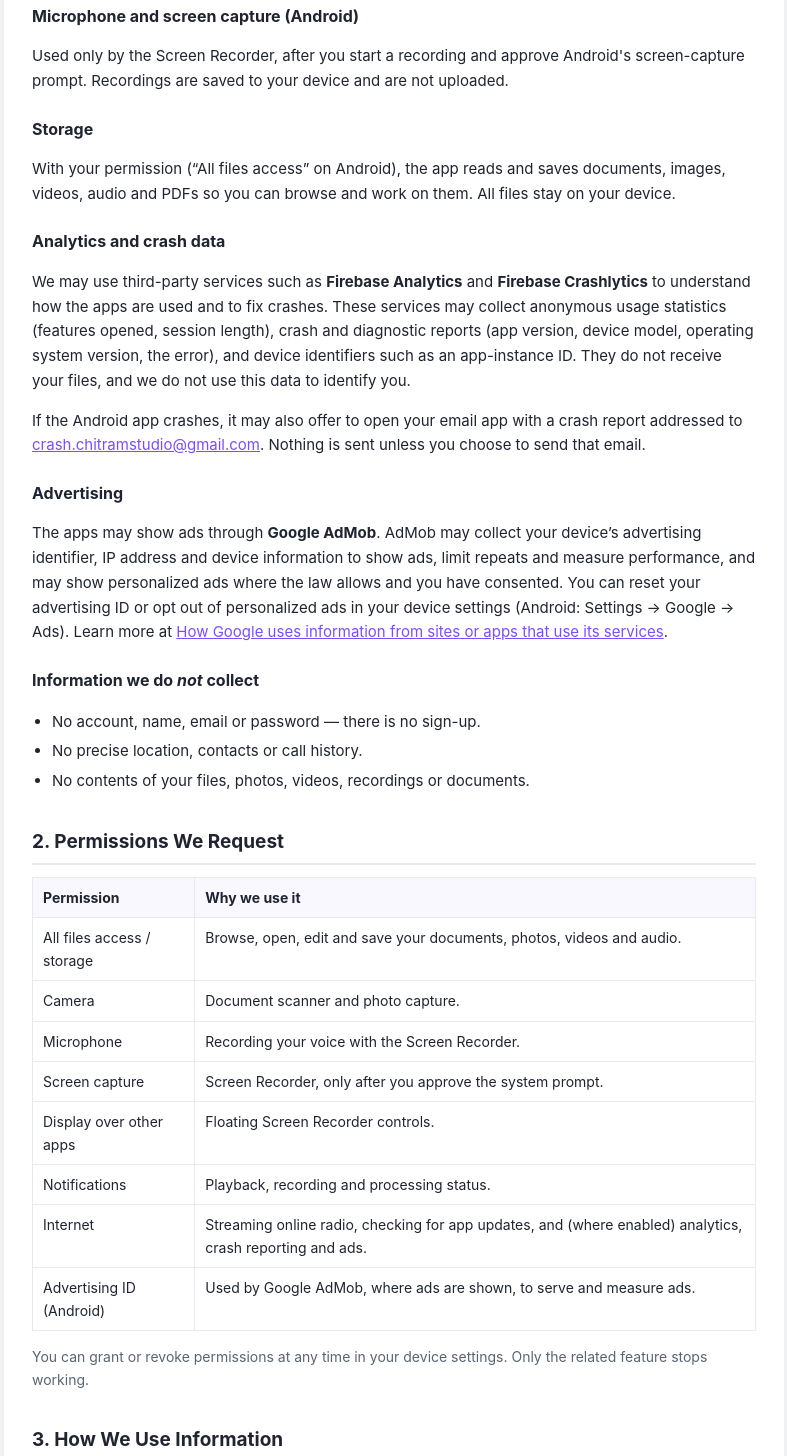
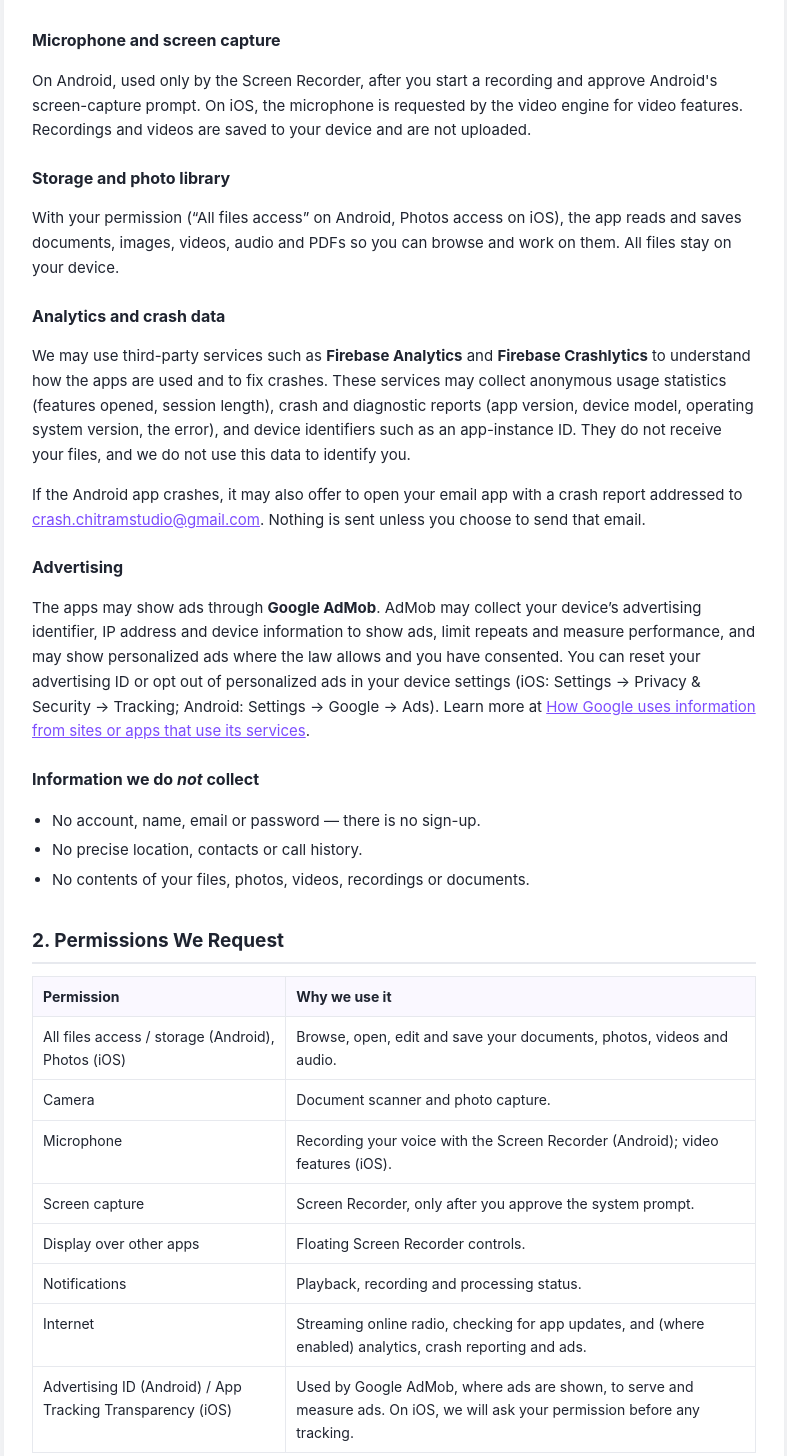
Before and after one commit to swarjun/chitramstudio, a plain HTML site: page privacy-policy.html in a window 1280 px wide. Shown: the part 810-2266 px from the top of the page, without its empty margins (246-1033 px from the left). Drawn offline with Linux system fonts and the light colour scheme.

Commit message:
Update privacy policy to include iOS app details

```diff
--- a/privacy-policy.html
+++ b/privacy-policy.html
@@ -1,6 +1,6 @@
 <!DOCTYPE html>
 <!--
-  Chitram Studio — Privacy Policy (covers the Android and Windows apps)
+  Chitram Studio — Privacy Policy (covers the Android, iOS and Windows apps)
 
   CANONICAL SOURCE: this file, in the Kotlin/Android project
     ChitramStudioNew/docs/privacy-policy.html
@@ -8,12 +8,12 @@
 
   HOSTED AT (GitHub Pages, repo swarjun/chitramstudio):
     https://swarjun.github.io/chitramstudio/privacy-policy.html
-  That URL is the one entered in Google Play Console. Do not edit the copies in
+  That URL is the one entered in Google Play Console and App Store Connect. Do not edit the copies in
   swarjun/chitramstudio or in the Flutter project (chitram-studio-windows/docs) directly.
 
   History: rewritten 2026-11-25 from the January 2026 blog post
-  (chitramstudio.blogspot.com/2026/01/privacy-policy-for-chitram-studio-last.html),
-  2026-11-25: deliberately discloses Firebase Analytics, Crashlytics and AdMob as "may use", so the
+  (chitramstudio.blogspot.com/2026/01/privacy-policy-for-chitram-studio-last.html).
+  It deliberately discloses Firebase Analytics, Crashlytics and AdMob as "may use", so the
   page stays valid if they are enabled later. As of this date neither app includes them. The Play Data
   safety form must still match what the shipped build actually collects.
 -->
@@ -64,7 +64,8 @@
       <p>
         Chitram Studio (&ldquo;we&rdquo;, &ldquo;our&rdquo;, &ldquo;us&rdquo;) is developed and operated by
         <strong>Swarjun Tech</strong>. This Privacy Policy explains how we handle information when you use
-        the Chitram Studio apps for Android (<code>com.chitramstudio.toolbox</code>) and Windows.
+        the Chitram Studio apps for Android (<code>com.chitramstudio.toolbox</code>), iPhone and iPad
+        (&ldquo;Chitram Studio - Media Tools&rdquo; on the App Store) and Windows.
         Your use is also subject to our <a href="terms-of-service.html">Terms of Service</a>.
       </p>
       <div class="callout">
@@ -86,15 +87,17 @@
         Used to capture photos and scan documents into PDFs. Images are processed on your device; we do
         not collect or store camera data.
       </p>
-      <h3>Microphone and screen capture (Android)</h3>
+      <h3>Microphone and screen capture</h3>
       <p>
-        Used only by the Screen Recorder, after you start a recording and approve Android's screen-capture
-        prompt. Recordings are saved to your device and are not uploaded.
+        On Android, used only by the Screen Recorder, after you start a recording and approve Android's
+        screen-capture prompt. On iOS, the microphone is requested by the video engine for video features.
+        Recordings and videos are saved to your device and are not uploaded.
       </p>
-      <h3>Storage</h3>
+      <h3>Storage and photo library</h3>
       <p>
-        With your permission (&ldquo;All files access&rdquo; on Android), the app reads and saves documents,
-        images, videos, audio and PDFs so you can browse and work on them. All files stay on your device.
+        With your permission (&ldquo;All files access&rdquo; on Android, Photos access on iOS), the app reads
+        and saves documents, images, videos, audio and PDFs so you can browse and work on them. All files stay
+        on your device.
       </p>
       <h3>Analytics and crash data</h3>
       <p>
@@ -115,7 +118,7 @@
         The apps may show ads through <strong>Google AdMob</strong>. AdMob may collect your device&rsquo;s
         advertising identifier, IP address and device information to show ads, limit repeats and measure
         performance, and may show personalized ads where the law allows and you have consented. You can reset
-        your advertising ID or opt out of personalized ads in your device settings (Android: Settings &rarr;
+        your advertising ID or opt out of personalized ads in your device settings (iOS: Settings &rarr; Privacy &amp; Security &rarr; Tracking; Android: Settings &rarr;
         Google &rarr; Ads). Learn more at
         <a href="https://policies.google.com/technologies/ads">How Google uses information from sites or apps that use its services</a>.
       </p>
@@ -129,14 +132,14 @@
       <h2>2. Permissions We Request</h2>
       <table>
         <tr><th>Permission</th><th>Why we use it</th></tr>
-        <tr><td>All files access / storage</td><td>Browse, open, edit and save your documents, photos, videos and audio.</td></tr>
+        <tr><td>All files access / storage (Android), Photos (iOS)</td><td>Browse, open, edit and save your documents, photos, videos and audio.</td></tr>
         <tr><td>Camera</td><td>Document scanner and photo capture.</td></tr>
-        <tr><td>Microphone</td><td>Recording your voice with the Screen Recorder.</td></tr>
+        <tr><td>Microphone</td><td>Recording your voice with the Screen Recorder (Android); video features (iOS).</td></tr>
         <tr><td>Screen capture</td><td>Screen Recorder, only after you approve the system prompt.</td></tr>
         <tr><td>Display over other apps</td><td>Floating Screen Recorder controls.</td></tr>
         <tr><td>Notifications</td><td>Playback, recording and processing status.</td></tr>
         <tr><td>Internet</td><td>Streaming online radio, checking for app updates, and (where enabled) analytics, crash reporting and ads.</td></tr>
-        <tr><td>Advertising ID (Android)</td><td>Used by Google AdMob, where ads are shown, to serve and measure ads.</td></tr>
+        <tr><td>Advertising ID (Android) / App Tracking Transparency (iOS)</td><td>Used by Google AdMob, where ads are shown, to serve and measure ads. On iOS, we will ask your permission before any tracking.</td></tr>
       </table>
       <p class="muted">
         You can grant or revoke permissions at any time in your device settings. Only the related feature
```
